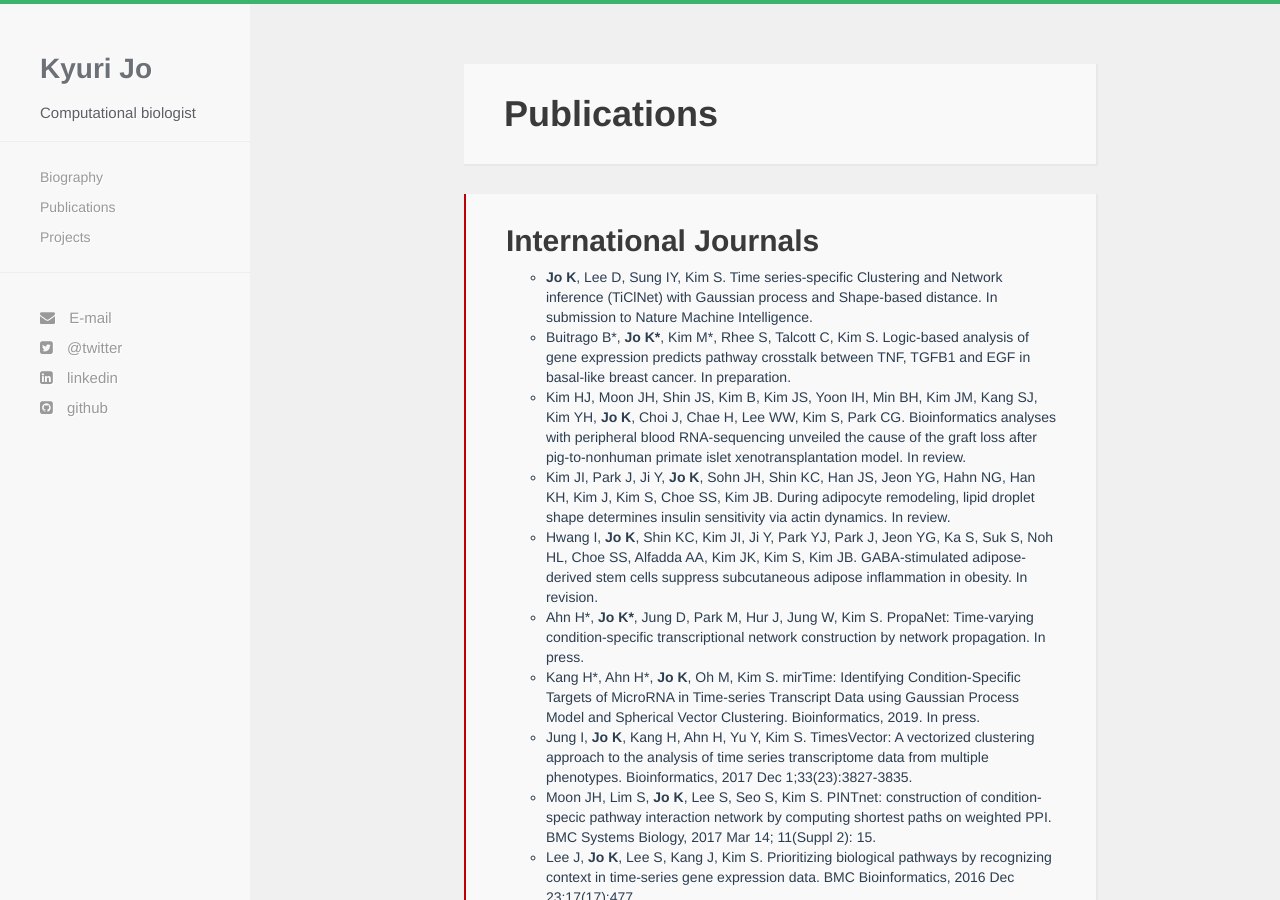
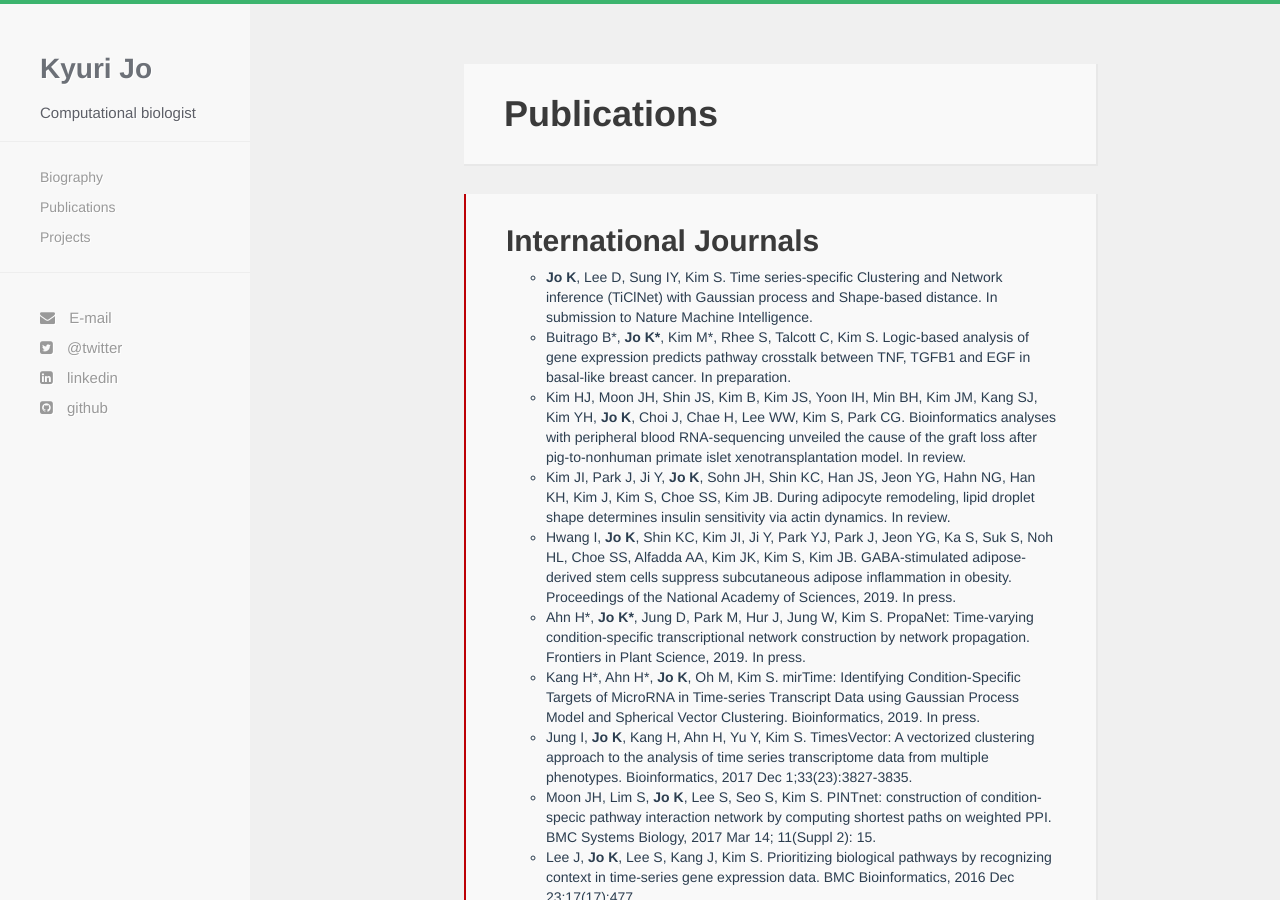
Before and after one commit to kyuriJo/kyuriJo.github.io, a Jekyll site: the page built from publications.html, in a window 1280 px wide and 900 px high. Built offline with Jekyll 4.4.1, drawn with Linux system fonts in a browser that asks for light colours; nearby versions of some CDN libraries.

Commit message:
Update CV

```diff
--- a/publications.html
+++ b/publications.html
@@ -13,8 +13,8 @@ title: Publications
   <li>Buitrago B*, <b>Jo K*</b>, Kim M*, Rhee S, Talcott C, Kim S. Logic-based analysis of gene expression predicts pathway crosstalk between TNF, TGFB1 and EGF in basal-like breast cancer. In preparation.</li>
   <li>Kim HJ, Moon JH, Shin JS, Kim B, Kim JS, Yoon IH, Min BH, Kim JM, Kang SJ, Kim YH, <b>Jo K</b>, Choi J, Chae H, Lee WW, Kim S, Park CG. Bioinformatics analyses with peripheral blood RNA-sequencing unveiled the cause of the graft loss after pig-to-nonhuman primate islet xenotransplantation model. In review.</li>
   <li>Kim JI, Park J, Ji Y, <b>Jo K</b>, Sohn JH, Shin KC, Han JS, Jeon YG, Hahn NG, Han KH, Kim J, Kim S, Choe SS, Kim JB. During adipocyte remodeling, lipid droplet shape determines insulin sensitivity via actin dynamics. In review.</li>
-  <li>Hwang I, <b>Jo K</b>, Shin KC, Kim JI, Ji Y, Park YJ, Park J, Jeon YG, Ka S, Suk S, Noh HL, Choe SS, Alfadda AA, Kim JK, Kim S, Kim JB. GABA-stimulated adipose-derived stem cells suppress subcutaneous adipose inflammation in obesity. In revision.</li>
-  <li>Ahn H*, <b>Jo K*</b>, Jung D, Park M, Hur J, Jung W, Kim S. PropaNet: Time-varying condition-specific transcriptional network construction by network propagation. In press.</li>
+  <li>Hwang I, <b>Jo K</b>, Shin KC, Kim JI, Ji Y, Park YJ, Park J, Jeon YG, Ka S, Suk S, Noh HL, Choe SS, Alfadda AA, Kim JK, Kim S, Kim JB. GABA-stimulated adipose-derived stem cells suppress subcutaneous adipose inflammation in obesity. Proceedings of the National Academy of Sciences, 2019. In press.</li>
+  <li>Ahn H*, <b>Jo K*</b>, Jung D, Park M, Hur J, Jung W, Kim S. PropaNet: Time-varying condition-specific transcriptional network construction by network propagation. Frontiers in Plant Science, 2019. In press.</li>
   <li>Kang H*, Ahn H*, <b>Jo K</b>, Oh M, Kim S. mirTime: Identifying Condition-Specific Targets of MicroRNA in Time-series Transcript Data using Gaussian Process Model and Spherical Vector Clustering. Bioinformatics, 2019. In press.</li>
   <li>Jung I, <b>Jo K</b>, Kang H, Ahn H, Yu Y, Kim S. TimesVector: A vectorized clustering approach to the analysis of time series transcriptome data from multiple phenotypes. Bioinformatics, 2017 Dec 1;33(23):3827-3835.</li>
   <li>Moon JH, Lim S, <b>Jo K</b>, Lee S, Seo S, Kim S. PINTnet: construction of condition-specic pathway interaction network by computing shortest paths on weighted PPI. BMC Systems Biology, 2017 Mar 14; 11(Suppl 2): 15.</li>
```
Also changed, not shown: 1 other file.
